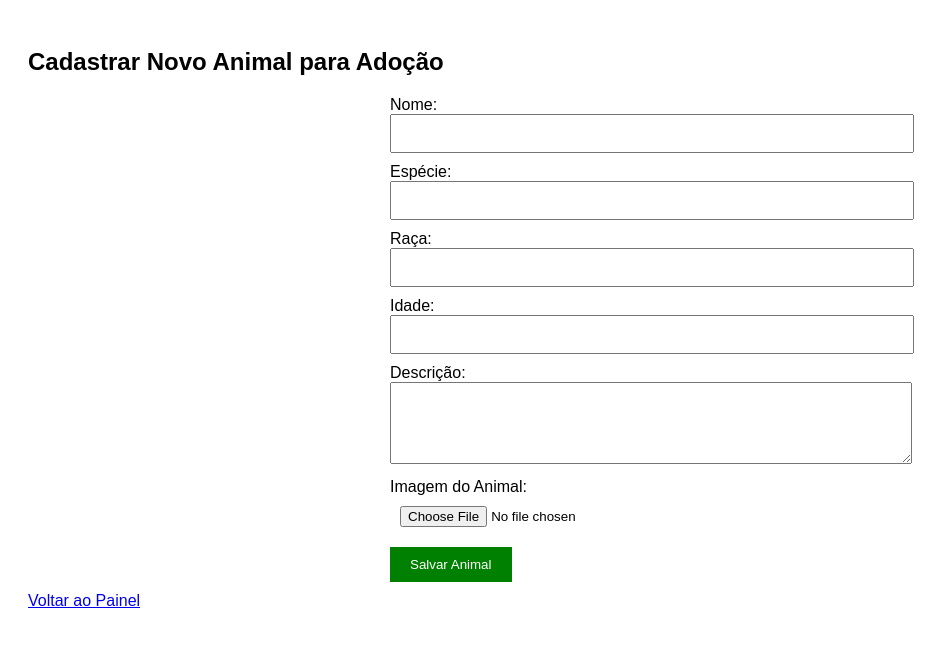
After one commit to LUC1NI/sistema-adocao-animais, a PHP site: page /cad_animais.php in a window 1280 px wide. The commit adds this page. Shown: the top 647 px of the page, without its empty margins (0-949 px from the left). Run offline with PHP 8.4, Linux system fonts and the light colour scheme; the visitor is signed in with stand-in values (Sample User, id 1).

Commit message:
ajsutes no mvc

```diff
--- a/sistema-adocao/Config/banco.php
+++ b/sistema-adocao/Config/banco.php
@@ -2,7 +2,7 @@
 $host = "localhost";
 $user = "root";
 $pass = "";
-$dbname = "adocao";
+$dbname = "sistema_adocao";
 
 $banco = new mysqli($host, $user, $pass, $dbname);
 if ($banco->connect_errno) {
--- /dev/null
+++ b/sistema-adocao/cad_animais.php
@@ -0,0 +1,51 @@
+<?php
+session_start();
+if (!isset($_SESSION['usuario'])) {
+    header("Location: login.php");
+    exit;
+}
+?>
+
+<!DOCTYPE html>
+<html lang="pt-br">
+<head>
+    <meta charset="UTF-8">
+    <title>Cadastrar Animal</title>
+    <style>
+        body { font-family: Arial; padding: 20px; }
+        form { max-width: 500px; margin: auto; }
+        input, textarea, select { width: 100%; padding: 10px; margin-bottom: 10px; }
+        button { padding: 10px 20px; background-color: green; color: white; border: none; cursor: pointer; }
+        a { display: inline-block; margin-top: 10px; }
+    </style>
+</head>
+<body>
+
+    <h2>Cadastrar Novo Animal para Adoção</h2>
+
+    <form action="salvar_animal.php" method="post" enctype="multipart/form-data">
+        <label>Nome:</label>
+        <input type="text" name="nome" required>
+
+        <label>Espécie:</label>
+        <input type="text" name="especie" required>
+
+        <label>Raça:</label>
+        <input type="text" name="raca">
+
+        <label>Idade:</label>
+        <input type="number" name="idade" min="0">
+
+        <label>Descrição:</label>
+        <textarea name="descricao" rows="4"></textarea>
+
+        <label>Imagem do Animal:</label>
+        <input type="file" name="imagem">
+
+        <button type="submit">Salvar Animal</button>
+    </form>
+
+    <a href="painel.php">Voltar ao Painel</a>
+
+</body>
+</html>
--- a/sistema-adocao/index.php
+++ b/sistema-adocao/index.php
@@ -35,9 +35,9 @@
     <p>Encontre seu novo melhor amigo! Veja os animais disponíveis ou entre para cadastrar e adotar.</p>
 
     <div class="menu">
-        <a href="animais.php">Ver Animais</a>
-        <a href="login.php">Login</a>
-        <a href="cadastrar.php">Cadastrar-se</a>
+        <a href="Views/animais.php">Ver Animais</a><br>
+        <a href="Views/usuarios/login.php">Login</a><br>
+        <a href="Views/cadastro.php">Cadastrar-se</a>
     </div>
 </body>
 </html>
```
Also changed, not shown: sistema-adocao/Views/animais.php (added, +23 -0 lines), sistema-adocao/Views/usuarios/painel.php (added, +11 -0 lines), sistema-adocao/salvar_animal.php (added, +31 -0 lines), sistema-adocao/Views/cadastro.php (renamed from sistema-adocao/Views/cadastrar.php), sistema-adocao/Views/usuarios/login.php (renamed from sistema-adocao/Views/login.php), sistema-adocao/Views/usuarios/logout.php (renamed from sistema-adocao/Views/logout.php).
